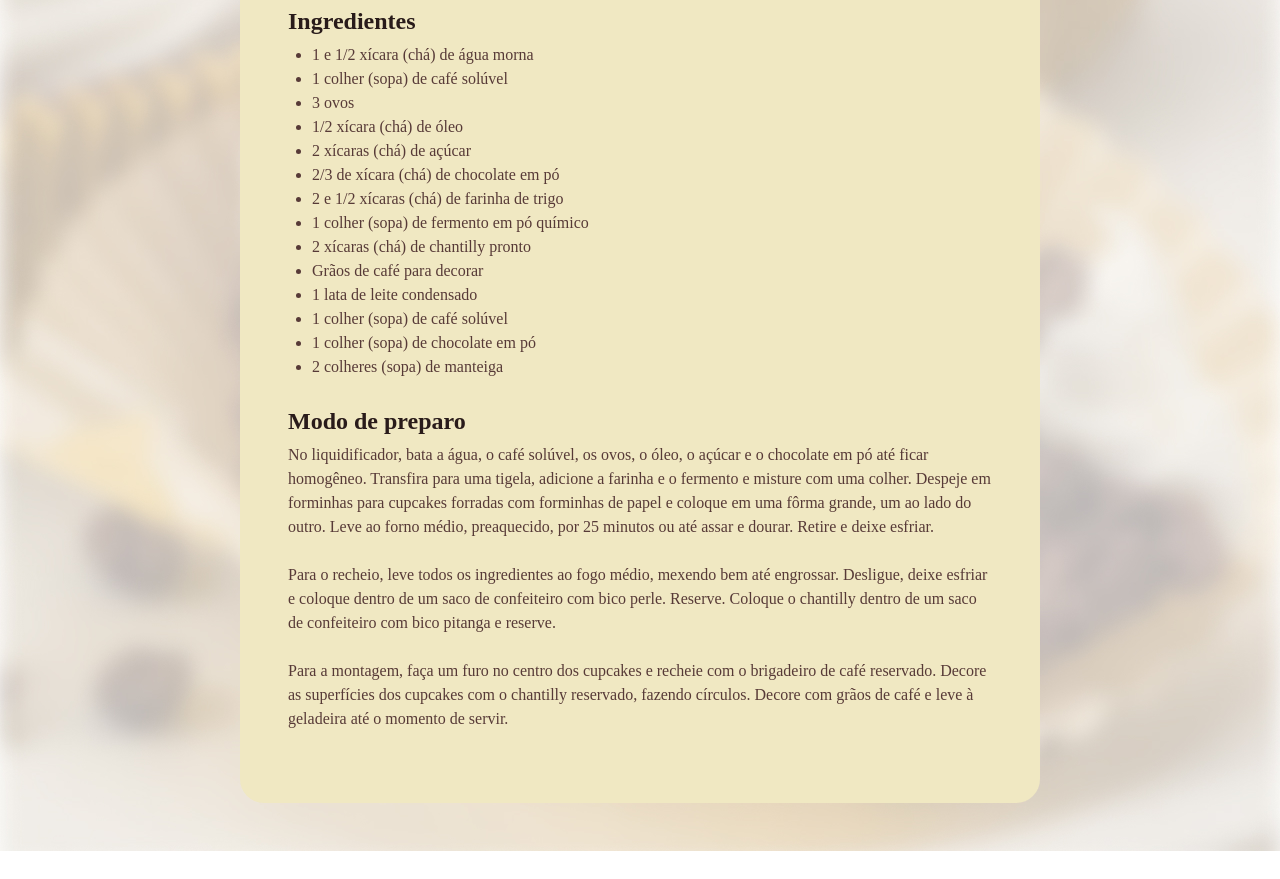
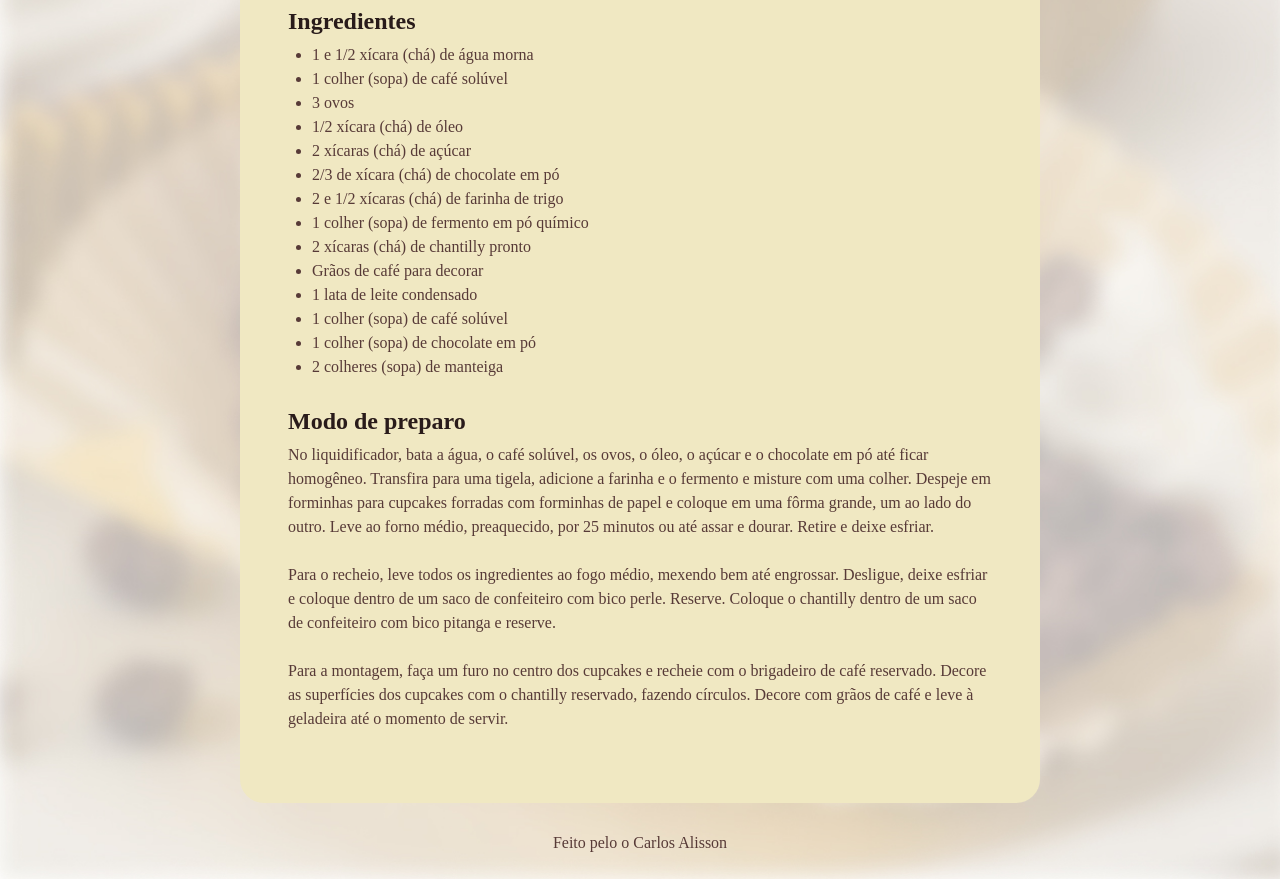
Before and after one commit to carlosferreira123/Projeto-03, a plain HTML site: page index.html in a window 1280 px wide. Shown: the part 723-1602 px from the top of the page. Before the commit the page ends 1574 px from the top, so only its background shows below. Drawn offline with Linux system fonts and the light colour scheme; a web font is replaced by a local one.

Commit message:
Atualização

```diff
--- a/index.html
+++ b/index.html
@@ -60,8 +60,13 @@
                   Para a montagem, faça um furo no centro dos cupcakes e recheie com o brigadeiro de café reservado. Decore as superfícies dos cupcakes com o chantilly reservado, fazendo círculos. Decore com grãos de café e leve à geladeira até o momento de servir. <br><br>
                 </p>
 
-           </section>
+            </section>
+
         </main>
      </div>
+
+     <footer>
+        Feito pelo o Carlos Alisson
+     </footer>
 </body>
 </html>
--- a/style.css
+++ b/style.css
@@ -12,6 +12,7 @@
 body {
     background-image: url(assets/bg-image.jpg);
     background-size: cover;
+    background-color: #573A37;
 
 }
 
@@ -21,7 +22,7 @@ body {
     padding: 24px;
     background-color: #F0E8C2;
     border-radius: 24px;
-    margin: 48px auto;
+    margin: 48px  auto 28px ;
 }
 
 img {
@@ -57,3 +58,11 @@ section + section {
 ul {
     padding-left: 24px;
 }
+
+footer {
+    color: #573A37;
+    text-align: center;
+    margin-bottom: 24px;
+
+
+}
```
Also changed, not shown: assets/bg-image (5).jpg (added).
